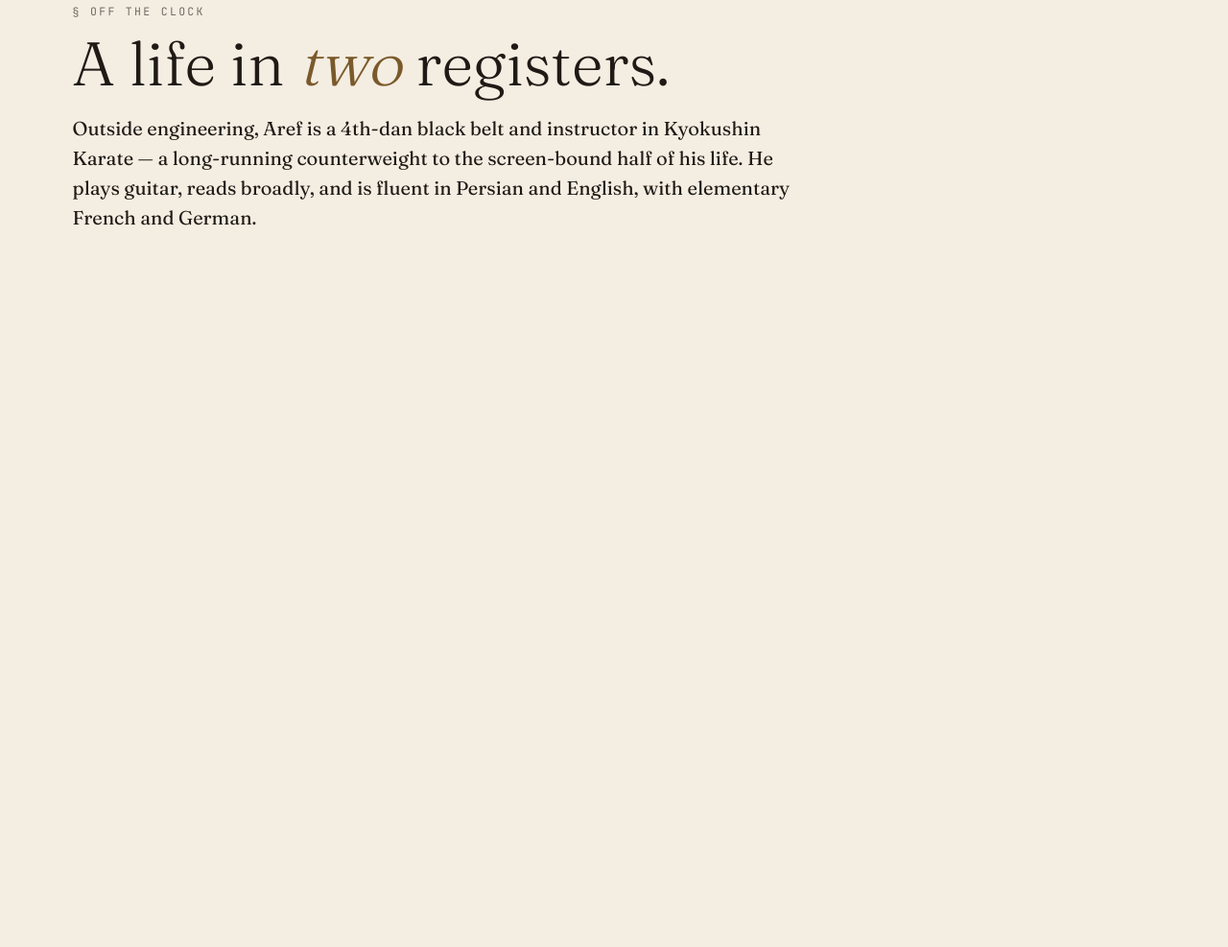
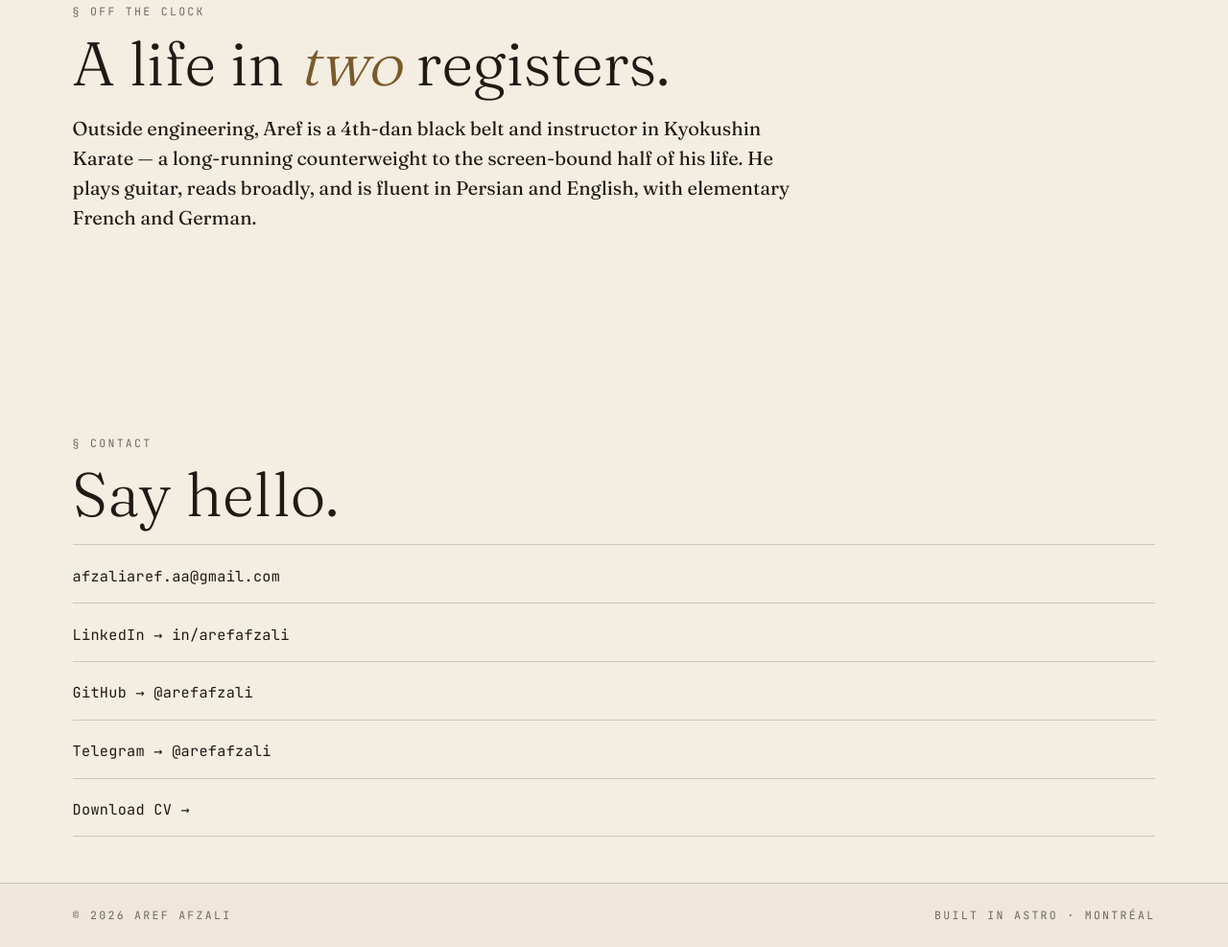
Before and after one commit to arefafzali/arefafzali.github.io, an Astro site: page / in a window 1280 px wide. Shown: the part 4631-5618 px from the top of the page at 96% size. Before the commit the page ends 4983 px from the top, so only its background shows below. Built offline with nearby package versions, Linux system fonts and the light colour scheme; Astro itself is replaced by a stand-in of ours.

Commit message:
Add Contact section and footer
Co-Authored-By: Claude Sonnet 4.6 <noreply@anthropic.com>

```diff
--- /dev/null
+++ b/src/components/Contact.astro
@@ -0,0 +1,63 @@
+---
+const links = [
+  { href: 'mailto:afzaliaref.aa@gmail.com', label: 'afzaliaref.aa@gmail.com' },
+  { href: 'https://www.linkedin.com/in/arefafzali/', label: 'LinkedIn → in/arefafzali' },
+  { href: 'https://github.com/arefafzali', label: 'GitHub → @arefafzali' },
+  { href: 'https://telegram.im/@arefafzali', label: 'Telegram → @arefafzali' }
+];
+---
+<section id="contact" class="contact" aria-labelledby="contact-title">
+  <div class="container">
+    <p class="label">§ Contact</p>
+    <h2 id="contact-title" class="section-title">Say hello.</h2>
+    <ul class="links">
+      {links.map(l => (
+        <li>
+          <a href={l.href} target={l.href.startsWith('http') ? '_blank' : undefined} rel={l.href.startsWith('http') ? 'noopener noreferrer' : undefined}>{l.label}</a>
+        </li>
+      ))}
+      <li>
+        <a href="/Aref_Resume.pdf" target="_blank" rel="noopener noreferrer">Download CV →</a>
+      </li>
+    </ul>
+  </div>
+</section>
+
+<footer class="site-foot">
+  <div class="container foot-inner">
+    <span>© {new Date().getFullYear()} Aref Afzali</span>
+    <span>Built in Astro · Montréal</span>
+  </div>
+</footer>
+
+<style>
+.contact { padding-block: var(--section-y) clamp(2rem, 4vw, 3rem); }
+.section-title {
+  font-family: var(--font-serif);
+  font-weight: 300;
+  font-size: var(--step-4);
+  line-height: 1.02;
+  margin: 0.25rem 0 1.25rem;
+}
+.links { list-style: none; margin: 0; padding: 0; border-top: 1px solid var(--rule); }
+.links li { padding-block: 0.9rem; border-bottom: 1px solid var(--rule); }
+.links a {
+  font-family: var(--font-mono);
+  font-size: 0.95rem;
+  letter-spacing: 0.02em;
+}
+.site-foot {
+  border-top: 1px solid var(--rule);
+  padding-block: 1.5rem;
+  background: var(--paper-2);
+}
+.foot-inner {
+  display: flex;
+  justify-content: space-between;
+  font-family: var(--font-mono);
+  font-size: 0.72rem;
+  letter-spacing: 0.2em;
+  text-transform: uppercase;
+  color: var(--ink-muted);
+}
+</style>
--- a/src/pages/index.astro
+++ b/src/pages/index.astro
@@ -8,6 +8,7 @@ import ProjectsResearch from '@/components/ProjectsResearch.astro';
 import Publications from '@/components/Publications.astro';
 import Teaching from '@/components/Teaching.astro';
 import Personal from '@/components/Personal.astro';
+import Contact from '@/components/Contact.astro';
 ---
 <Base>
   <main id="main">
@@ -19,5 +20,6 @@ import Personal from '@/components/Personal.astro';
     <Publications />
     <Teaching />
     <Personal />
+    <Contact />
   </main>
 </Base>
```
Also changed, not shown: 1 other file.
